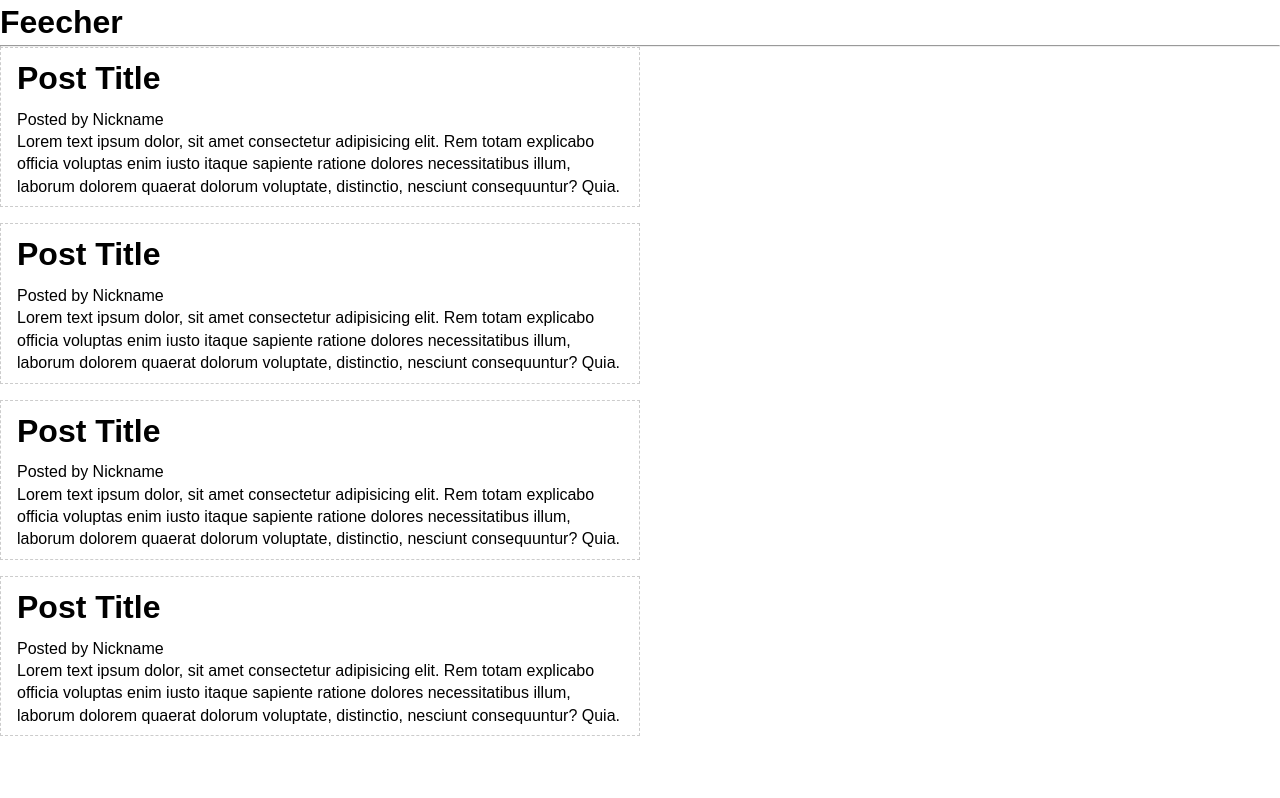
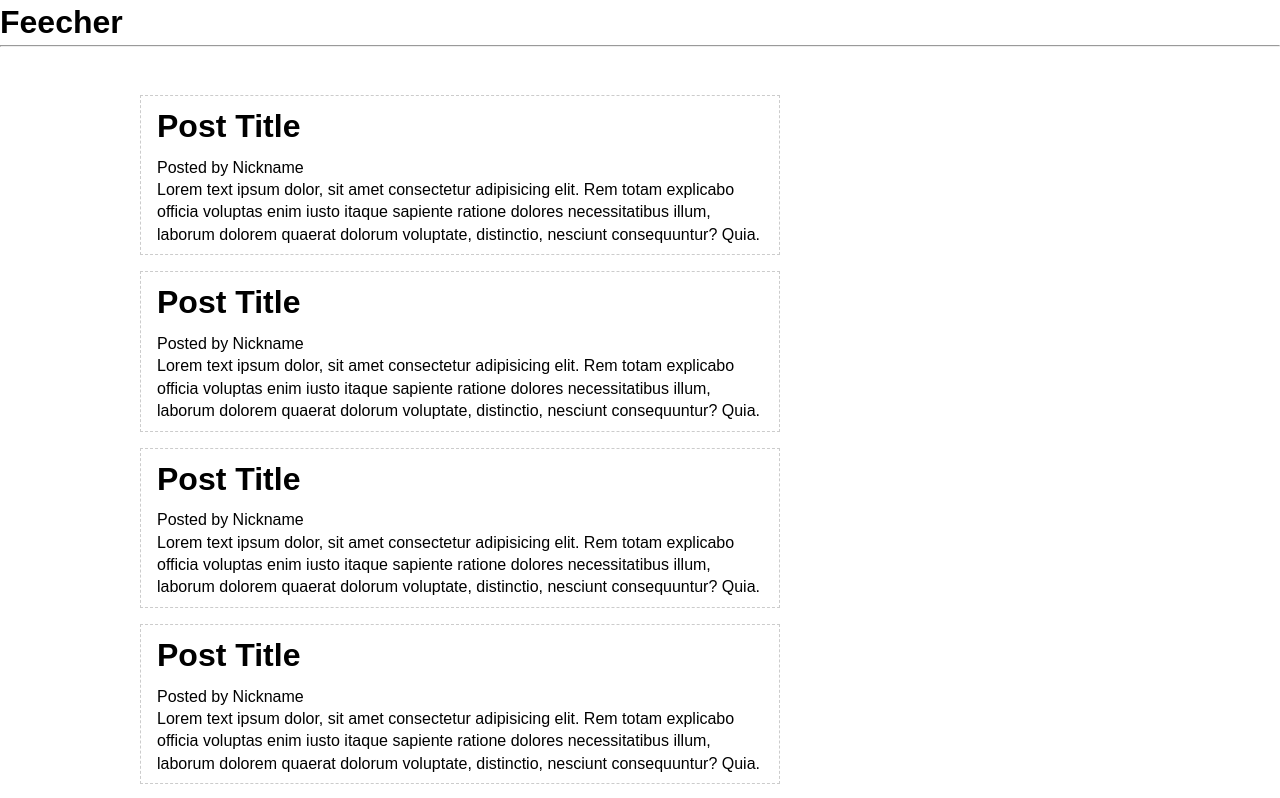
Before and after one commit to paslavskyi9roman/Freecher, an Angular app: page / in a window 1280 px wide. Shown: the top 798 px of the page. Built offline with nearby package versions, Linux system fonts and the light colour scheme.

Commit message:
v0.1.3: Mapping the Posts

```diff
--- a/src/app/app.component.html
+++ b/src/app/app.component.html
@@ -1,5 +1,2 @@
 <app-header></app-header>
-<app-post></app-post>
-<app-post></app-post>
-<app-post></app-post>
-<app-post></app-post>
+<div class="container"><app-post *ngFor="let post of posts"></app-post></div>
--- a/src/app/app.component.ts
+++ b/src/app/app.component.ts
@@ -1,9 +1,24 @@
 import { Component } from '@angular/core';
+
+export interface Posts {
+  title: string,
+  text: string,
+  author: string
+}
 @Component({
   selector: 'app-root',
   templateUrl: './app.component.html',
   styleUrls: ['./app.component.scss']
 })
 export class AppComponent {
-  title = 'freecher';
+  posts: Posts[] = [
+    {title: 'Post 1', text: 'lorem 1 text', author: 'Nickname'},
+    {title: 'Post 2', text: 'lorem 2 text', author: 'Nickname'},
+    {title: 'Post21', text: 'lorem 3 text', author: 'Nickname'},
+    {title: 'Post21', text: 'lorem 3 text', author: 'Nickname'},
+    {title: 'Post21', text: 'lorem 3 text', author: 'Nickname'},
+    {title: 'Post21', text: 'lorem 3 text', author: 'Nickname'},
+    {title: 'Post21', text: 'lorem 3 text', author: 'Nickname'},
+  ]
+
 }
--- a/src/app/components/post/post.component.ts
+++ b/src/app/components/post/post.component.ts
@@ -9,6 +9,7 @@ export class PostComponent implements OnInit {
   title: string = 'Title'
   text: string = 'Lorem text'
   author: string = 'Nickname'
+
   constructor() { }
 
   ngOnInit(): void {
```
